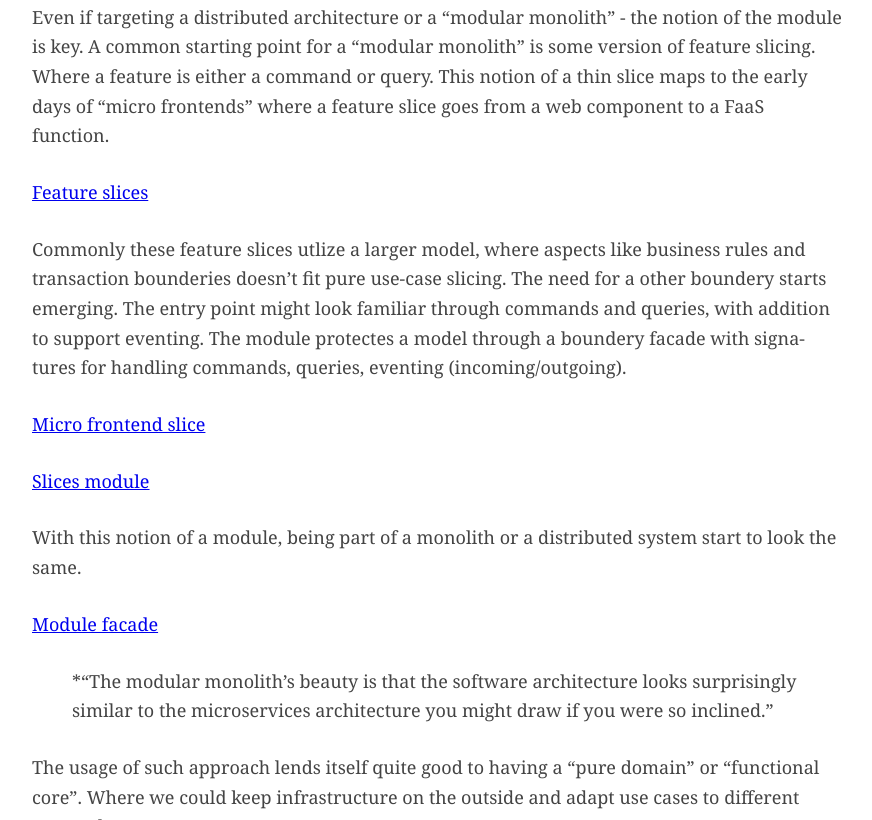
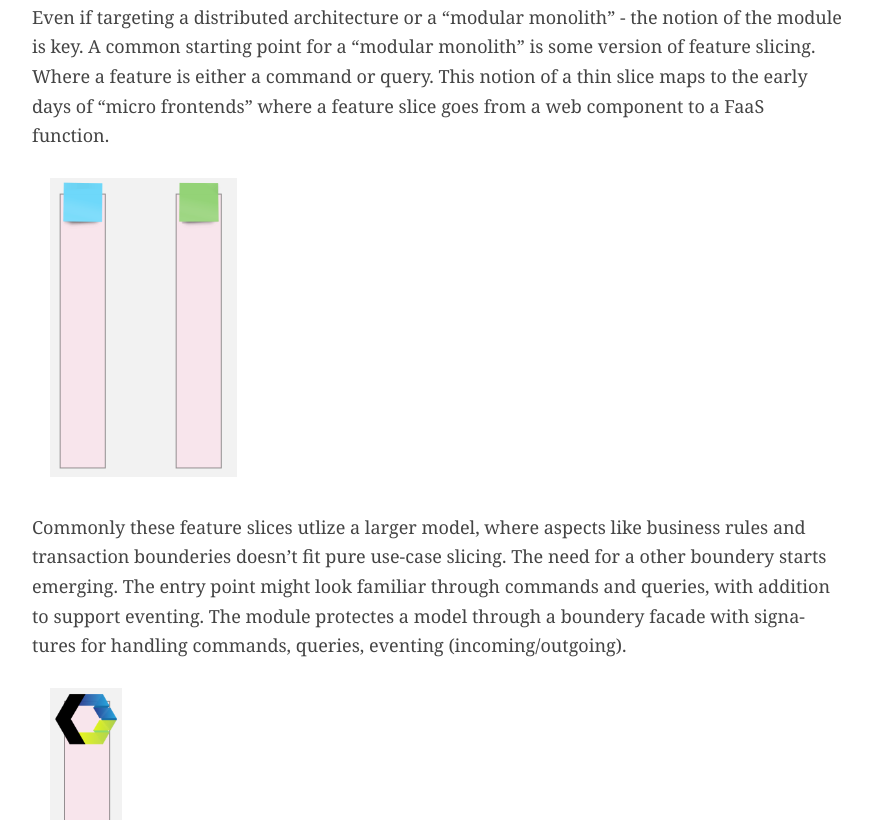
Before and after one commit to perokvist/event-driven-architecture, a Jekyll site: the page built from modules.md, in a window 1280 px wide and 900 px high, scrolled down 311 px, cut to the strip 80-900 px from the top of the window. Shown: the whole strip, without its empty margins (203-1075 px from the left). Built offline with Jekyll 4.4.1, drawn with Linux system fonts in a browser that asks for light colours; our own code applies the rules of GitHub Pages for plain Markdown files.

Commit message:
image align

```diff
--- a/modules.md
+++ b/modules.md
@@ -9,17 +9,17 @@ layout: default
 Even if targeting a distributed architecture or a "modular monolith" - the notion of the module is key.
 A common starting point for a "modular monolith" is some version of feature slicing. Where a feature is either a command or query. This notion of a thin slice maps to the early days of "micro frontends" where a feature slice goes from a web component to a FaaS function.
 
-[Feature slices](/assets/feature_slices.png)
+![Feature slices](/assets/feature_slices.png)
 
 Commonly these feature slices utlize a larger model, where aspects like business rules and transaction bounderies doesn't fit pure use-case slicing. The need for a other boundery starts emerging. The entry point might look familiar through commands and queries, with addition to support eventing. The module protectes a model through a boundery facade with signatures for handling commands, queries, eventing (incoming/outgoing).
 
-[Micro frontend slice](/assets/slice_micro_frontend.png)
+![Micro frontend slice](/assets/slice_micro_frontend.png)
 
-[Slices module](/assets/feature_slices_module.png)
+![Slices module](/assets/feature_slices_module.png)
 
 With this notion of a module, being part of a monolith or a distributed system start to look the same.
 
-[Module facade](/assets/module_facade.png)
+![Module facade](/assets/module_facade.png)
 
 >*"The modular monolith’s beauty is that the software architecture looks surprisingly similar to the microservices architecture you might draw if you were so inclined."
 
```
